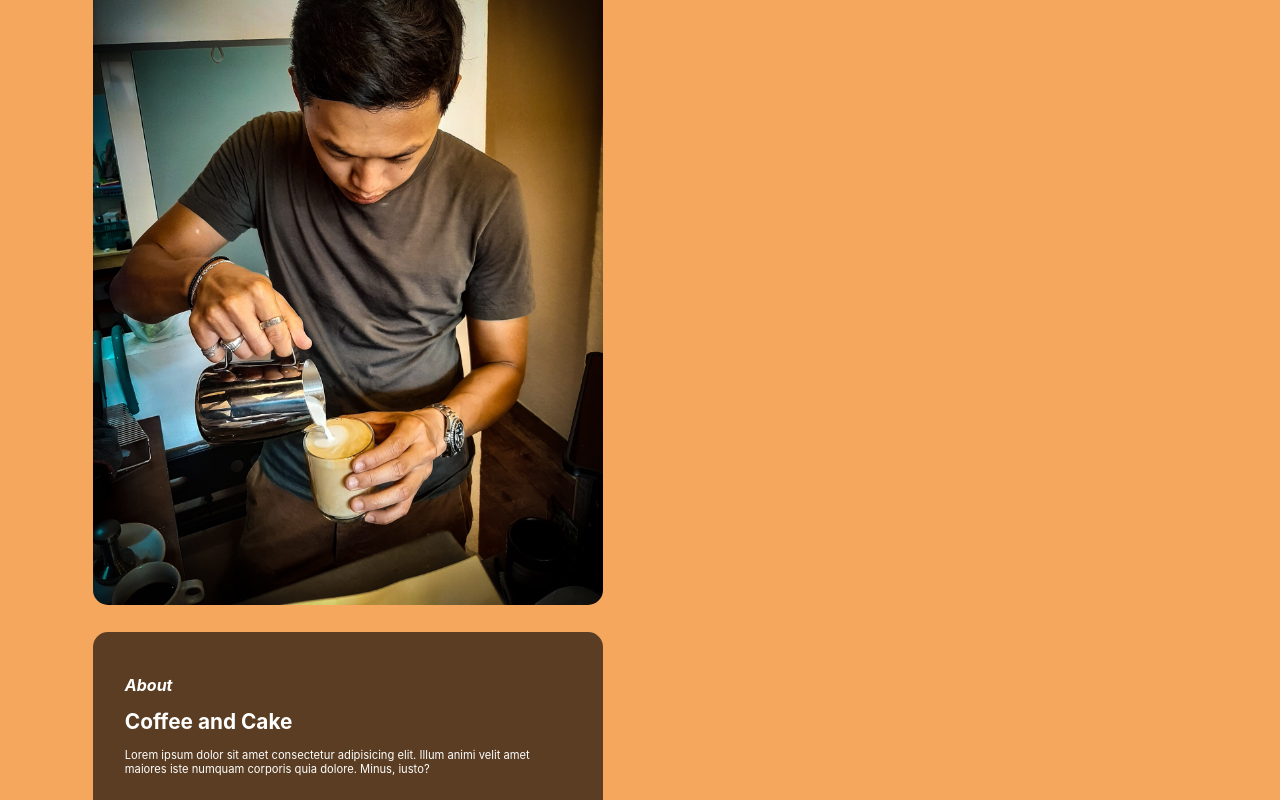
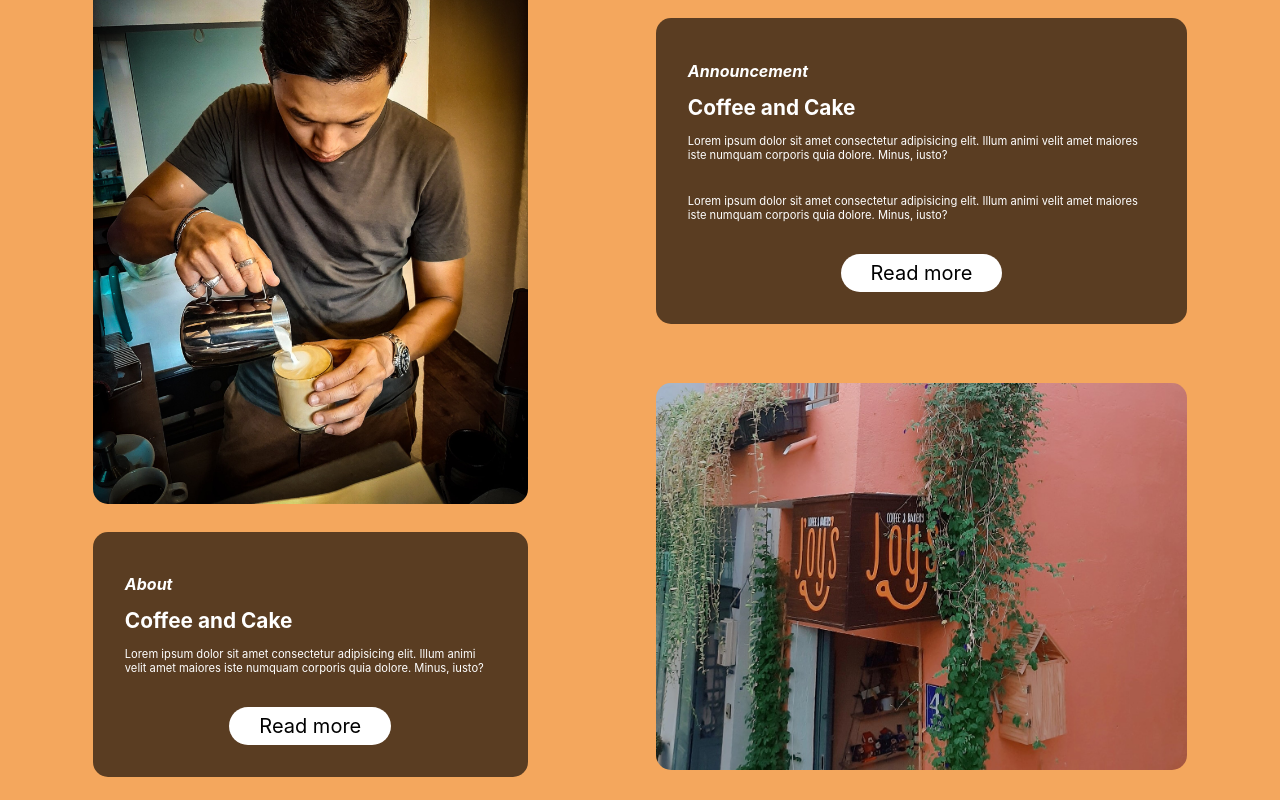
Before and after one commit to nvhnam/Joys-nextjs-1, a Next.js app: page / in a window 1280 px wide. Shown: the part 1340-2140 px from the top of the page. Built offline with nearby package versions, Linux system fonts and the light colour scheme; a web font is replaced by a local one.

Commit message:
Adding HomeInfo

```diff
--- a/components/Home/HomeElement.js
+++ b/components/Home/HomeElement.js
@@ -34,7 +34,7 @@ export const HomeRow2 = styled.div`
   z-index: 2;
 
   @media screen and (max-width: 767px) {
-    flex-direction: column;
+    flex-direction: column-reverse;
     padding: 2rem 1.5rem;
     justify-content: center;
     margin: 2rem 0;
@@ -50,14 +50,15 @@ export const HomeCol1 = styled.div`
   flex-direction: column;
 
   @media screen and (max-width: 1024px) {
-    width: 40%;
+    width: 41%;
+    margin-left: 2rem;
   }
 
   @media screen and (max-width: 767px) {
     width: 90%;
     justify-self: center;
     margin-bottom: 1rem;
-    margin-top: 2rem;
+    margin-top: 6rem;
     margin-left: auto;
   }
 `;
@@ -74,10 +75,12 @@ export const HomeCol12Wrapper = styled.div`
   padding: 2rem;
   background-color: rgba(0, 0, 0, 0.63);
   border-radius: 15px;
+  margin-bottom: 5rem;
   margin-top: 1.7rem;
 
   @media screen and (max-width: 767px) {
     padding: 1rem;
+    margin-bottom: 2.5rem;
   }
 `;
 
@@ -117,24 +120,51 @@ export const HomeCol12Button = styled.div`
 export const HomeCol2 = styled.div`
   display: flex;
   align-content: center;
-  width: 50%;
-  height: 50%;
-  margin-right: auto;
+  width: 70%;
+  height: 100%;
+  margin-right: -3rem;
   margin-left: auto;
   padding-left: 6rem;
-  flex-direction: column;
+  /* flex-direction: column; */
 
   @media screen and (max-width: 1024px) {
     width: 50%;
     padding-left: 0;
-    margin-right: auto;
+    margin-right: -0.7rem;
   }
 
   @media screen and (max-width: 767px) {
+    margin-right: auto;
     width: 100%;
     justify-self: center;
+    margin-top: -5rem;
+    margin-bottom: 10rem;
+    /* flex-direction: column-reverse; */
   }
 `;
+
+export const HomeRow21 = styled.div`
+  display: flex;
+  width: 100%;
+  height: 100%;
+  flex-direction: column;
+
+  @media screen and (max-width: 767px) {
+    flex-direction: column-reverse;
+  }
+`
+
+export const HomeCol21Img = styled.div`
+  display: block;
+  width: 100%;
+  height: 100%;
+  margin-top: -1.3rem;
+
+  @media screen and (max-width: 767px) {
+    margin-top: 1.3rem;
+    margin-bottom: -12rem;
+  }
+`
 
 export const HomeCol2Wrapper = styled.div`
   width: 100%;
@@ -165,28 +195,9 @@ export const HomeCol2Underline = styled.div`
   width: 70%;
   margin-top: -1.5rem;
   border-bottom: 4px solid #772f1a;
-`;
-
-export const FacebookPostWrapper = styled.div`
-  display: inline-block;
-  position: relative;
-  align-items: center;
-  justify-content: center;
-  background-color: #f8fffc;
-  width: auto;
-  height: auto;
-  margin-top: 2rem;
-  border-radius: 4px;
+  margin-bottom: 0.7rem;
 
   @media screen and (max-width: 767px) {
-    /* width: 10rem; */
-    margin-left: -1.8rem;
-    margin-right: auto;
-    margin-bottom: 3rem;
-    /* padding: 5rem; */
-  }
-
-  @media screen and (max-width: 414px) {
-    margin-left: -0.5rem;
+    margin-bottom: 1rem;
   }
 `;
--- a/pages/index.js
+++ b/pages/index.js
@@ -3,12 +3,15 @@ import Image from "next/image";
 import Link from "next/link";
 import { Button } from "../components/Button/ButtonElement";
 import about1 from "../public/img/About1.jpg";
+import home2 from "../public/img/Home2.jpg";
 import {
   HomeContainer,
   HomeWrapper,
   HomeRow2,
   HomeCol1,
   HomeCol2,
+  HomeRow21,
+  HomeCol21Img,
   HomeCol1Wrapper,
   HomeCol12Wrapper,
   HomeCol12Text1,
@@ -18,12 +21,10 @@ import {
   HomeCol2Wrapper,
   HomeCol2Text1,
   HomeCol2Underline,
-  FacebookPostWrapper,
-  FacebookPostWrapper1,
 } from "../components/Home/HomeElement";
 import Home1 from "../components/Home/Home1";
 import React from "react";
-import { FacebookProvider, EmbeddedPost } from "react-facebook";
+
 export default function Home() {
   return (
     <>
@@ -72,15 +73,47 @@ export default function Home() {
               <HomeCol2Wrapper>
                 <HomeCol2Text1>Lastest Post</HomeCol2Text1>
                 <HomeCol2Underline />
-                <FacebookPostWrapper>
-                  {/* <FacebookProvider appId="3032674603645034">
-                    <EmbeddedPost
-                      href="https://www.facebook.com/JoySBakery2022/posts/1061489511373564"
-                      width="300"
-                      height="auto"
+                <HomeRow21>
+                  <HomeCol12Wrapper>
+                    <HomeCol12Text1>Announcement</HomeCol12Text1>
+                    <HomeCol12Text2>Coffee and Cake</HomeCol12Text2>
+                    <HomeCol12Para>
+                      Lorem ipsum dolor sit amet consectetur adipisicing elit.
+                      Illum animi velit amet maiores iste numquam corporis quia
+                      dolore. Minus, iusto?
+                    </HomeCol12Para>
+                    <HomeCol12Para>
+                      Lorem ipsum dolor sit amet consectetur adipisicing elit.
+                      Illum animi velit amet maiores iste numquam corporis quia
+                      dolore. Minus, iusto?
+                    </HomeCol12Para>
+                    <HomeCol12Button>
+                      <a
+                        target="_blank"
+                        href="https://www.facebook.com/JoySBakery2022/posts/1061489511373564"
+                        rel="noopener noreferrer"
+                      >
+                        <Button
+                          isBig={false}
+                          isBlack={true}
+                          isWhite={true}
+                          bigFont={false}
+                          withBorder={false}
+                        >
+                          Read more
+                        </Button>
+                      </a>
+                    </HomeCol12Button>
+                  </HomeCol12Wrapper>
+                  <HomeCol21Img>
+                    <Image
+                      layout="responsive"
+                      src={home2}
+                      alt="Joys coffee and bakery home picture 2"
+                      className="MenuImg"
                     />
-                  </FacebookProvider> */}
-                </FacebookPostWrapper>
+                  </HomeCol21Img>
+                </HomeRow21>
               </HomeCol2Wrapper>
             </HomeCol2>
           </HomeRow2>
--- a/styles/globals.css
+++ b/styles/globals.css
@@ -29,6 +29,7 @@ a {
   border-radius: 15px;
 }
 
+
 .NavLogo {
   border-radius: 50%;
 }
```
